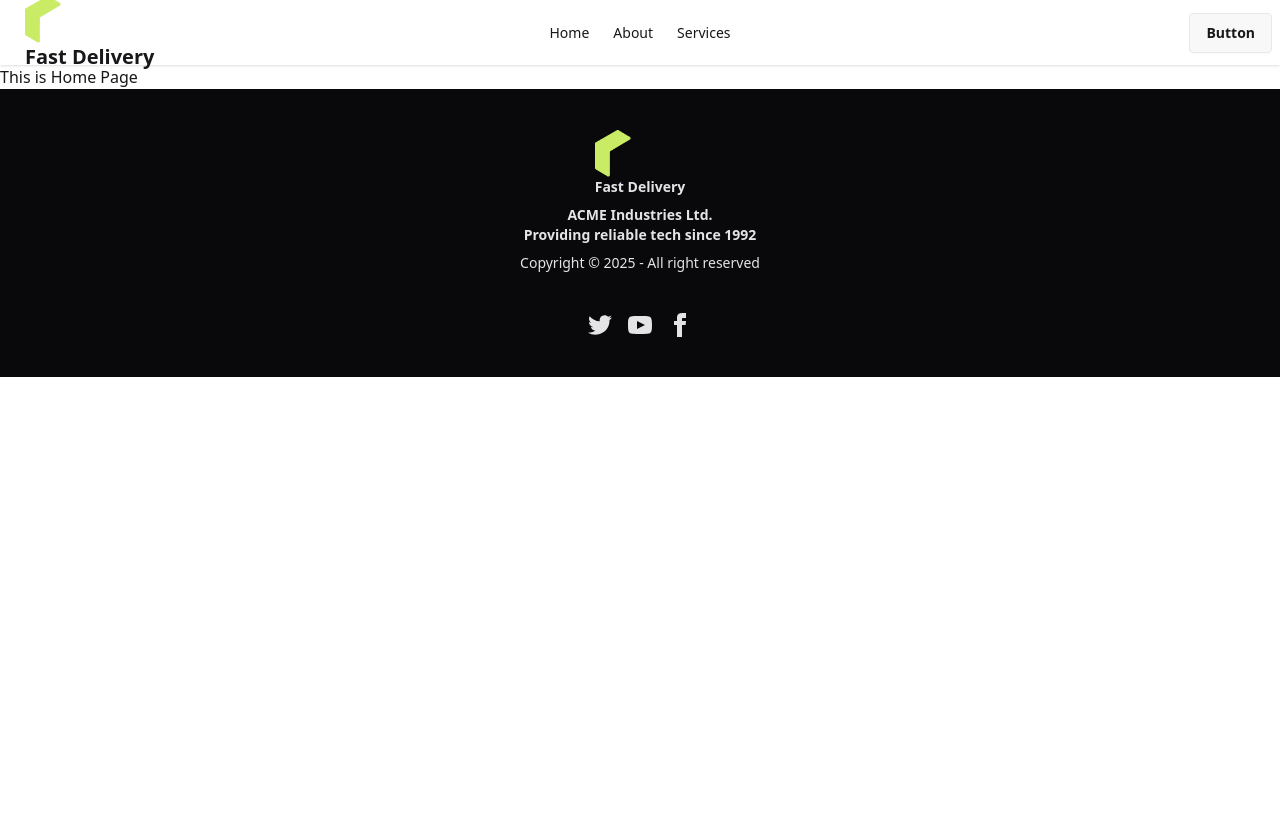
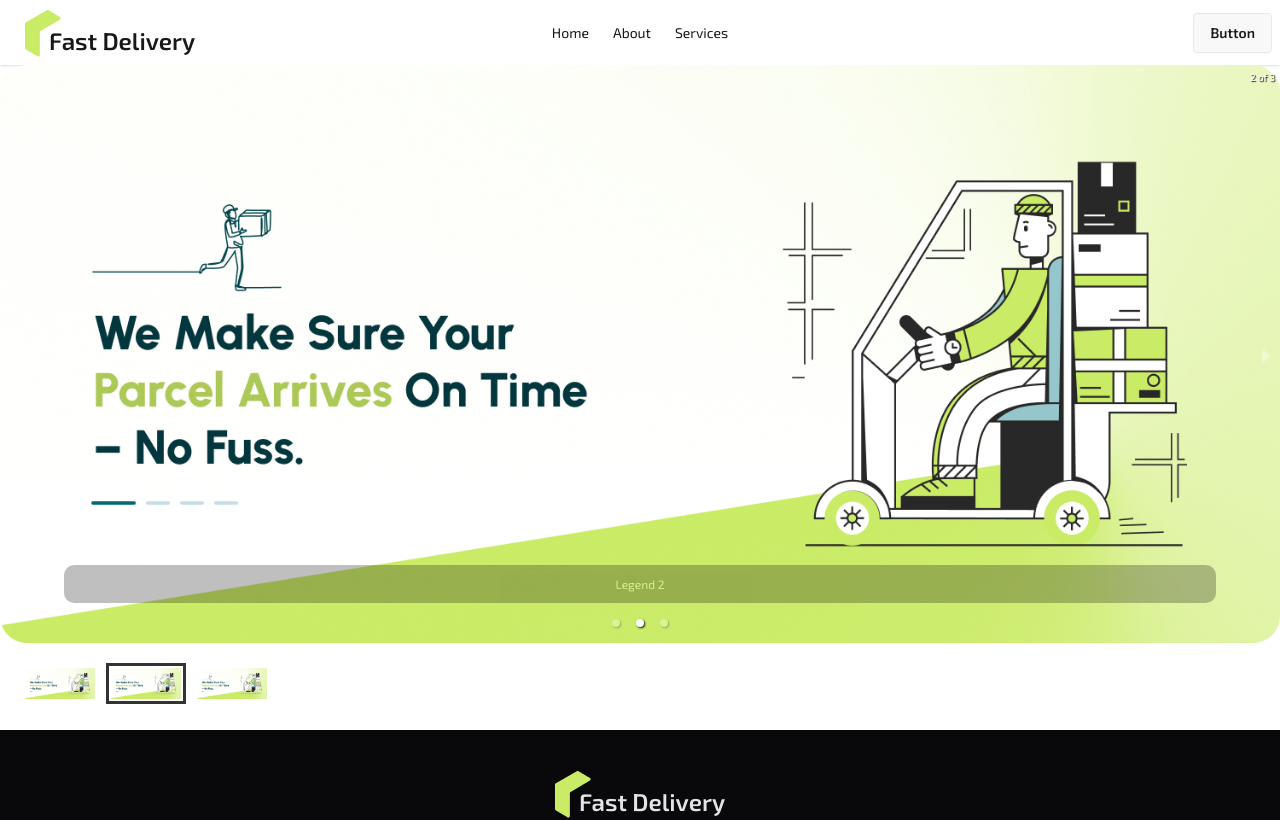
Before and after one commit to devsamin/Fast-Delivery, a React (Vite) app: page / in a window 1280 px wide. Shown: the top 820 px of the page. Built offline with nearby package versions, Linux system fonts and the light colour scheme.

Commit message:
set banner useing react carusel

```diff
--- a/package.json
+++ b/package.json
@@ -15,6 +15,7 @@
     "match-sorter": "^8.1.0",
     "react": "^19.1.1",
     "react-dom": "^19.1.1",
+    "react-responsive-carousel": "^3.2.23",
     "react-router-dom": "^7.9.1",
     "sort-by": "^1.2.0",
     "tailwindcss": "^4.1.13"
--- /dev/null
+++ b/src/Pages/Home/Banner.jsx
@@ -0,0 +1,31 @@
+import "react-responsive-carousel/lib/styles/carousel.min.css"; // requires a loader
+import { Carousel } from 'react-responsive-carousel';
+import banner1 from '../../assets/banner/banner1.png'
+import banner2 from '../../assets/banner/banner1.png'
+import banner3 from '../../assets/banner/banner1.png'
+
+
+
+const Banner = () => {
+    return (
+        <div>
+            <Carousel autoPlay={true}>
+                <div>
+                    <img src={banner1} />
+                    <p className="legend">Legend 1</p>
+                </div>
+                <div>
+                    <img src={banner2} />
+                    <p className="legend">Legend 2</p>
+                </div>
+                <div>
+                    <img src={banner3} />
+                    <p className="legend">Legend 3</p>
+                </div>
+            </Carousel>
+
+        </div>
+    );
+};
+
+export default Banner;
--- a/src/Pages/Home/Home.jsx
+++ b/src/Pages/Home/Home.jsx
@@ -1,9 +1,10 @@
+import Banner from "./Banner";
 
 
 const Home = () => {
     return (
         <div>
-            <h2>This is Home Page</h2>
+            <Banner/>
         </div>
     );
 };
--- a/src/Shared/FastDeliveryLogo/FastDeliveryLogo.jsx
+++ b/src/Shared/FastDeliveryLogo/FastDeliveryLogo.jsx
@@ -2,9 +2,9 @@
 
 const FastDeliveryLogo = () => {
     return (
-        <div>
+        <div className='flex items-end '>
             <img src={logo} alt="" />
-            <p className='font-semibold'>Fast Delivery</p>
+            <p className='text-2xl font-semibold -ml-3'>Fast Delivery</p>
         </div>
     );
 };
--- a/src/Shared/Navbar/Navbar.jsx
+++ b/src/Shared/Navbar/Navbar.jsx
@@ -42,7 +42,7 @@
             {navItem}
           </ul>
         </div>
-        <a className="btn btn-ghost text-xl"><FastDeliveryLogo/></a>
+        <a className="btn btn-ghost"><FastDeliveryLogo/></a>
       </div>
       <div className="navbar-center hidden lg:flex">
         <ul className="menu menu-horizontal px-1">
--- a/src/index.css
+++ b/src/index.css
@@ -1,2 +1,11 @@
+@import url('https://fonts.googleapis.com/css2?family=Exo+2:wght@100..900&display=swap');
+
 @import "tailwindcss";
 @plugin "daisyui";
+
+.font-exo-2 {
+  font-family: "Exo 2", sans-serif;
+  font-optical-sizing: auto;
+  font-weight: 400;
+  font-style: normal;
+}
--- a/src/main.jsx
+++ b/src/main.jsx
@@ -1,14 +1,14 @@
 import { StrictMode } from 'react'
 import { createRoot } from 'react-dom/client'
 import './index.css'
-import {
-  RouterProvider,
-} from "react-router-dom";
+import { RouterProvider } from "react-router-dom";
 import { router } from './router/router.jsx';
-
 
 createRoot(document.getElementById('root')).render(
   <StrictMode>
-    <RouterProvider router={router}/>
-  </StrictMode>,
+    <div className='font-exo-2'>
+          <RouterProvider router={router} />
+
+    </div>
+  </StrictMode>
 )
```
Also changed, not shown: 1 other file (tests, documents, lock files or other folders).
